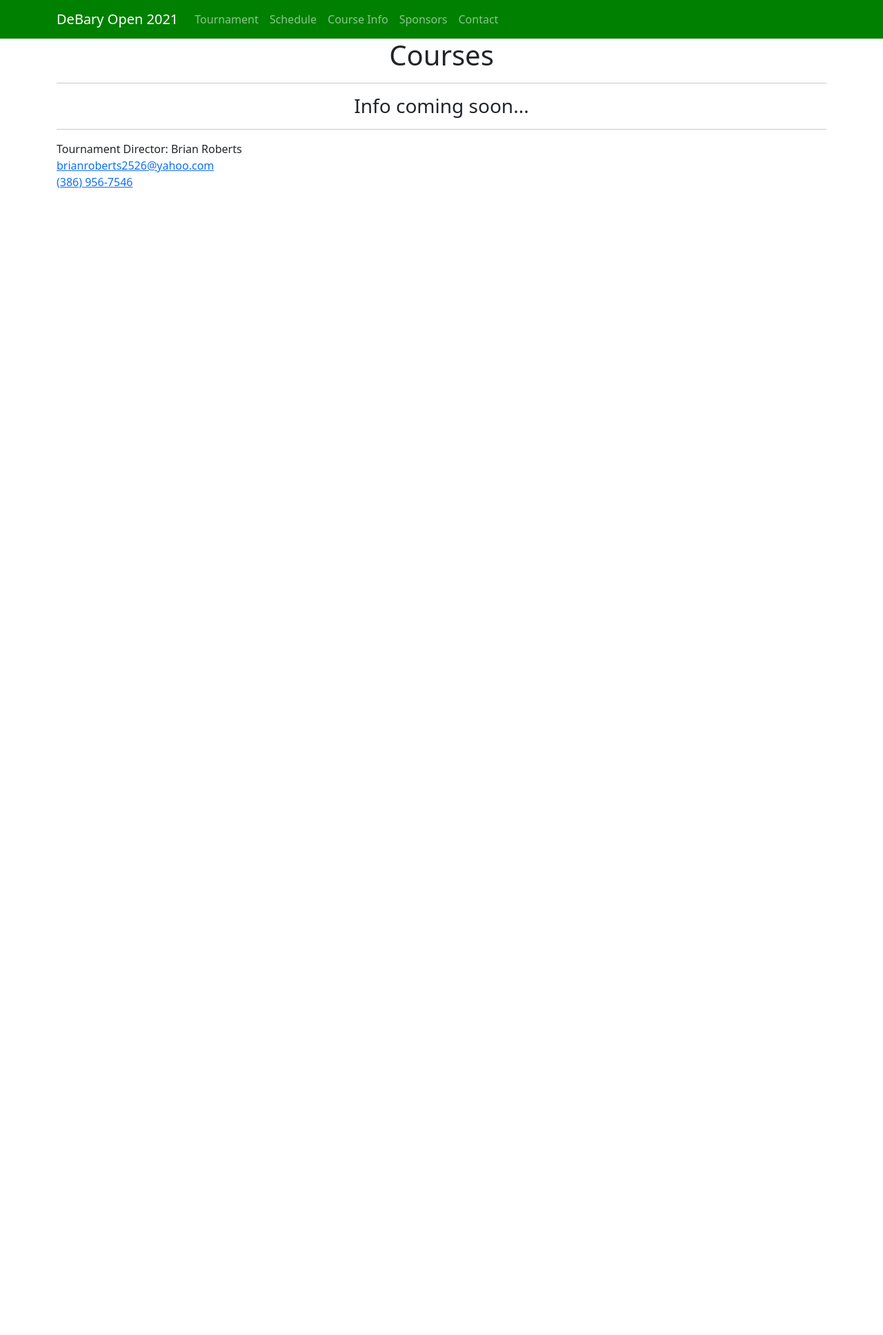
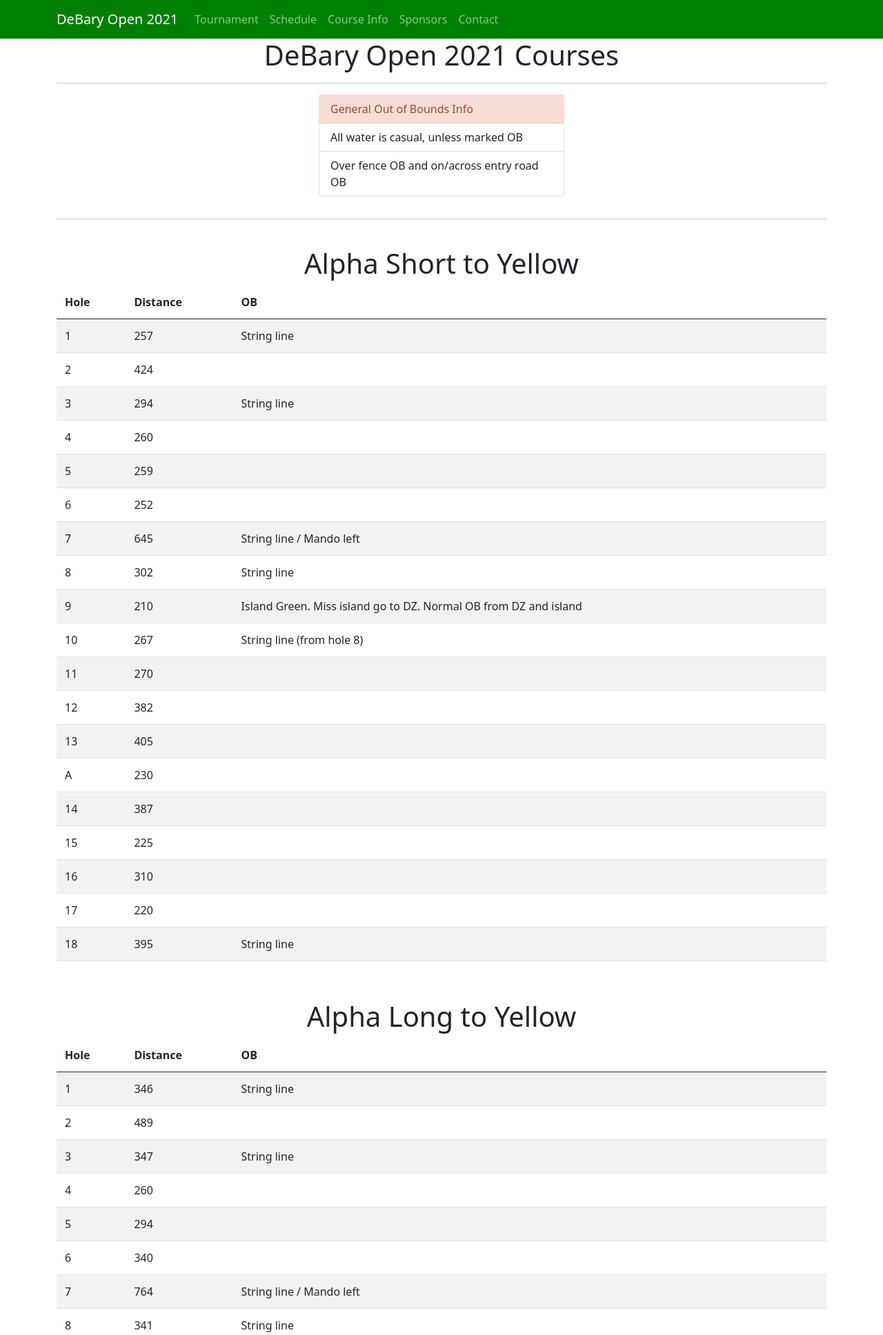
Before and after one commit to steve-kent/debary-open-php, a PHP site: page /courses.php in a window 1280 px wide. Shown: the top 1936 px of the page at 69% size. Before the commit the page ends 273 px from the top, so only its background shows below. Run offline with PHP 8.4, Linux system fonts and the light colour scheme.

Commit message:
Updated for 2021

```diff
--- /dev/null
+++ b/course/2021ayout.csv
@@ -0,0 +1,87 @@
+,Both course,"Over fence OB, on/across entry road OB, water casual "
+Hole,Distance,OB
+1,257,String line
+2,424,
+3,294,String line
+4,260,
+5,259,
+6,252,
+7,645,String line / Mando left, DZ is short pad"
+8,302,String line
+9,210,Island Green. Miss island go to DZ. Normal OB from DZ and island
+10,267,String line (from hole 8)
+11,270,
+12,382,
+13,405,
+A,230,
+14,387,
+15,225,
+16,310,
+17,220,
+18,395,String line
+,,
+,,
+Hole,Distance,OB
+1,346,String line
+2,489,
+3,347,String line
+4,260,
+5,294,
+6,340,
+7,764,String line / Mando left, DZ is short pad"
+8,341,String line
+9,260,Island Green. Miss island go to DZ. Normal OB from DZ and island
+10,294,String line (from hole 8)
+11,335,
+12,530,
+13,480,
+A,230,
+14,450,
+15,250,
+16,355,
+17,265,
+18,468,String line
+,,
+,,
+Hole,Distance,OB
+1,435,
+2,306,On/across sidewalk
+3,156,
+4,252,On/across sidewalk / string line
+5,189,
+6,240,
+7,285,
+8,219,String line
+9,260,
+10,306,
+11,195,String line
+12,315,
+13,250,String line
+14,198,
+15,282,Island Green. Miss island go to DZ. Normal OB from DZ and island
+16,369,String line
+17,215,
+18,565,
+19,300,Wood fence is NOT OB
+,,
+,,
+Hole,Distance,OB
+1,465,
+2,285,On/across sidewalk
+3,168,
+4,276,On/across sidewalk stringline
+5,258,
+6,297,
+7,354,
+8,276,String line
+9,370,
+10,297,
+11,320,String line
+12,415,
+13,306,String line
+14,253,
+15,270,Island Green. Miss island go to DZ. Normal OB from DZ and island
+16,393,String line
+17,240,
+18,595,
+19,300,Wood fence is NOT OB
--- a/courses.php
+++ b/courses.php
@@ -6,30 +6,56 @@
     <title>DeBary Open | Course Info</title>
 </head>
 <?php
-/*
+
 require('lib/csv_tablemaker.php');
 
 //Generate 1st table content
 $courseA = new CSVTableMaker();
-$courseA->startRow = 0;
+$courseA->startRow = 1;
+$courseA->endRow = 21;
 $courseA->startCol = 0;
-$courseA->endCol = 5;
-$courseA->linkColumn = 5;
+$courseA->endCol = 3;
 $courseA->baseLink = "images/courses/2020/";
-$courseA->caption = "  ";
-$courseA->fileName = "images/courses/2020/layout.csv";
-*/
+$courseA->title = "Alpha Short to Yellow";
+$courseA->fileName = "course/2021ayout.csv";
+
+//Generate 2nd table content
+$courseB = new CSVTableMaker();
+$courseB->startRow = 23;
+$courseB->endRow = 43;
+$courseB->startCol = 0;
+$courseB->endCol = 3;
+$courseB->baseLink = "images/courses/2020/";
+$courseB->title = "Alpha Long to Yellow";
+$courseB->fileName = "course/2021ayout.csv";
+
+//Generate 1st table content
+$courseC = new CSVTableMaker();
+$courseC->startRow = 45;
+$courseC->endRow = 65;
+$courseC->startCol = 0;
+$courseC->endCol = 3;
+$courseC->baseLink = "images/courses/2020/";
+$courseC->title = "Barwick Red";
+$courseC->fileName = "course/2021ayout.csv";
+
+//Generate 1st table content
+$courseD = new CSVTableMaker();
+$courseD->startRow = 67;
+$courseD->endRow = 87;
+$courseD->startCol = 0;
+$courseD->endCol = 3;
+$courseD->baseLink = "images/courses/2020/";
+$courseD->title = "Barwick Yellow";
+$courseD->fileName = "course/2021ayout.csv";
+
 ?>
 
 <body>
     <?php include 'nav.php'; ?>
     <div class="container">
-        <h1 class="text-center">Courses</h1>
-
+        <h1 class="text-center">DeBary Open 2021 Courses</h1>
         <hr>
-        <h3 class="text-center">Info coming soon...</h3>
-
-        <!--
         <div class="row">
             <div class="col-md-4 mx-auto">
                 <div class="card mb-3 alert-danger">
@@ -38,27 +64,41 @@ $courseA->fileName = "images/courses/2020/layout.csv";
                         <li class="list-group-item">
                             All water is casual, unless marked OB
                         </li>
+                        <li class="list-group-item">Over fence OB and on/across entry road OB</li>
                     </ul>
                 </div>
             </div>
         </div>
-
-        <div class="row pad_me"></div>
-        <h1 class="text-center">DeBary Open 2020 Course</h1>
+        <!--   TODO: REMOVE COMMENT WHEN LINKS ARE ADDED ***********************************************************
         <hr>
         <div class="col-md-8 mx-auto">
             <div class="card">
                 <div class="alert alert-primary blockquote text-center"><strong>Click on holes below to see an overhead of the hole</strong></div>
-                <div class="blockquote text-center"><strong>Playing Yellow Baskets Only</strong></div>
             </div>
         </div>
+
+-->
         <hr>
         <br />
         <?php
-        // echo $courseA->GetTable();
+         echo $courseA->GetTable();
         ?>
 
--->
+<br />
+        <?php
+         echo $courseB->GetTable();
+        ?>
+
+<br />
+        <?php
+         echo $courseC->GetTable();
+        ?>
+
+<br />
+        <?php
+         echo $courseD->GetTable();
+        ?>
+
         <!--
 
 
--- a/lib/csv_tablemaker.php
+++ b/lib/csv_tablemaker.php
@@ -5,10 +5,12 @@ require('csv-exception.php');
 class CSVTableMaker
 {
     private $startRow = 0;
+    private $endRow = 0;
     private $startCol = 0;
     private $endCol = 0;
     private $caption;
     private $fileName;
+    private $title = "";
     private $linkColumn;
     private $baseLink = "";
     public $returnContent = "";
@@ -22,7 +24,8 @@ class CSVTableMaker
     // Create the start of the HTML table
     private function StartTable()
     {
-        $this->returnContent = "<table class='table table-sm table-striped table-hover'>";
+        $this->returnContent = "<h1 class='text-center'>$this->title</h1>";
+        $this->returnContent .= "<table class='table table-sm table-striped table-hover'>";
         $this->returnContent .= "<caption>$this->caption</caption>";
     }
 
@@ -52,8 +55,8 @@ class CSVTableMaker
     // Read each row from the csv file and call the apropriate function
     private function WriteTable($tableData)
     {
-        $totalRows = count($tableData);
-        for($row = 0; $row < $totalRows; $row++)
+        // $totalRows = count($tableData);
+        for($row = 0; $row < $this->endRow; $row++)
         {
             if ($row > $this->startRow)
             {
@@ -69,8 +72,11 @@ class CSVTableMaker
     // Write the row of the table that is passed in
     private function WriteRow($row, $rowNumber)
     {
-        $link = $this->baseLink . strval($rowNumber) . '.jpg';
-        $this->returnContent .= "<tr class='clickable-row' data-href='$link'>";
+        //$link = $this->baseLink . strval($rowNumber) . '.jpg';
+        //$this->returnContent .= "<tr class='clickable-row' data-href='$link'>";
+/******************************************UPDATE TO THE ABOVE WHEN IMAGES ARE READY ************************************/
+        $this->returnContent .= "<tr>";
+
         for($col = $this->startCol; $col < $this->endCol; $col++)
         {
             $colData = htmlspecialchars($row[$col]);
--- a/schedule.php
+++ b/schedule.php
@@ -52,7 +52,7 @@
                         9:00am	Round 3 Tee Time
                         </li>
                         <li class="list-group-item">
-                        1:10pm	Showcase (Lunch not provided) followed by awards
+                        1:10pm	Awards followed by Showcase (Lunch not provided)
                         </li>
                     </ul>
                 </div>
```
Also changed, not shown: index.php (+7 -5 lines), sponsors.php (+68 -93 lines), images/sponsors/cityofdebary.jpg (added), images/sponsors/dd.jpg (added), images/sponsors/friction.png (added), 1 other file.
